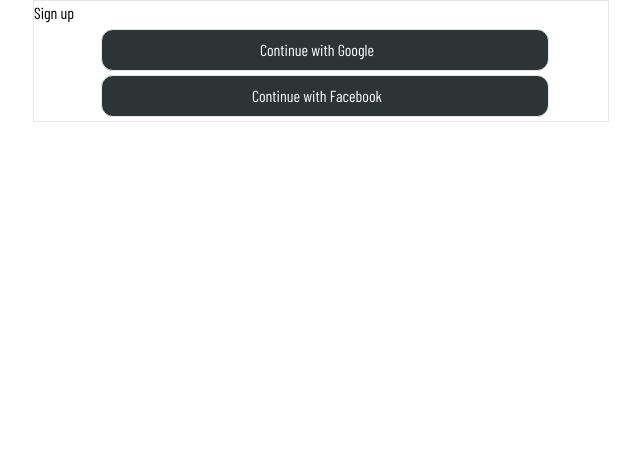
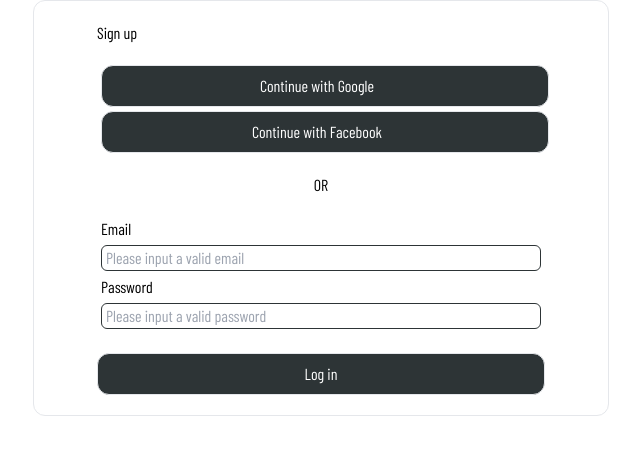
Before and after one commit to mousonin/ecommerce-client, a React (Vite) app: page /user/login in a window 1280 px wide. Shown: the top 454 px of the page, without its empty margins (319-959 px from the left). Built offline with nearby package versions, Linux system fonts and the light colour scheme; no server answers; a web font is replaced by a local one.

Commit message:
refactor code with map

```diff
--- a/src/App.tsx
+++ b/src/App.tsx
@@ -3,13 +3,16 @@
 import Home from "./components/Home";
 import Login from "./components/Auth/Login";
 import Register from "./components/Auth/Register";
+import User from "./components/Home/User";
 
 function App() {
   return (
     <Routes>
-      <Route path="/" element={<Home />}></Route>
-      <Route path="/user/login" element={<Login />} />
-      <Route path="/user/register" element={<Register />} />
+      <Route path="/" element={<Home />}>
+        <Route path="user" element={<User />} />
+      </Route>
+      <Route path="user/login" element={<Login />} />
+      <Route path="user/register" element={<Register />} />
     </Routes>
   );
 }
--- /dev/null
+++ b/src/components/Auth/Account-auth/Login.tsx
@@ -0,0 +1,33 @@
+import styles from "./style.module.scss";
+const LoginAcc = () => {
+  return (
+    <div>
+      <form className="flex flex-col">
+        <label htmlFor="email" className="mx-1">
+          Email
+        </label>
+        <input
+          type="text"
+          placeholder="Please input a valid email"
+          className="outline-none m-1 px-1 rounded-md border-mateColors-0 border-solid border"
+        />
+        <label htmlFor="email" className="mx-1">
+          Password
+        </label>
+        <input
+          type="text"
+          placeholder="Please input a valid password"
+          className="outline-none m-1 px-1 rounded-md border-mateColors-0 border-solid border"
+        />
+        <button
+          type="submit"
+          className={`flex items-center border rounded-xl w-full justify-center p-1 my-5 bg-mateColors-0 ${styles["submit-btn"]}`}
+        >
+          <p className="m-1 text-white">Log in</p>
+        </button>
+      </form>
+    </div>
+  );
+};
+
+export default LoginAcc;
--- /dev/null
+++ b/src/components/Auth/Account-auth/style.module.scss
@@ -0,0 +1,23 @@
+.submit-btn {
+  position: relative;
+  &::after {
+    content: "";
+    position: absolute;
+    top: 0px;
+    left: 0px;
+    width: 0%;
+    height: 100%;
+    background-color: #fff;
+    transition-duration: 0.6s;
+    border-radius: inherit;
+  }
+  &:hover::after {
+    width: 100%;
+  }
+  &:hover p {
+    z-index: 1;
+    color: black;
+    transform: translateX(-4px);
+    transition-duration: 0.6s;
+  }
+}
--- a/src/components/Auth/Login/index.tsx
+++ b/src/components/Auth/Login/index.tsx
@@ -1,28 +1,13 @@
-import { FcGoogle } from "react-icons/fc";
-import { FaFacebookF } from "react-icons/fa";
 import SocialLog from "../Social-log";
+import LoginAcc from "../Account-auth/Login";
 const Login = () => {
   return (
-    <div className="max-w-xl m-auto border rounded-sl">
-      <div>
-        <p>Sign up</p>
+    <div className="max-w-xl m-auto border rounded-xl">
+      <div className="max-w-md m-auto">
+        <p className="my-5">Sign up</p>
         <SocialLog />
-        {/* <div>
-          <p>OR</p>
-        </div>
-        <form action="">
-          <label htmlFor="email">Email</label>
-          <input type="text" name="email" id="email" />
-          <label htmlFor="password">Password</label>
-          <input type="text" name="password" id="password" />
-          <button type="submit">
-            <p>Log in</p>
-          </button>
-          <p>
-            Don't have an account?
-            <span>Sign up</span>
-          </p>
-        </form> */}
+        <span className="text-center block my-5">OR</span>
+        <LoginAcc />
       </div>
     </div>
   );
--- a/src/components/Auth/Logout/index.tsx
+++ b/src/components/Auth/Logout/index.tsx
@@ -1,12 +1,16 @@
 import { auth } from "../../../utils/firebase";
 import { useAuthState } from "react-firebase-hooks/auth";
+import { useParams, useNavigate, Link } from "react-router-dom";
 
 const Logout = () => {
   const [user, loading] = useAuthState(auth);
+  const navigate = useNavigate();
   return (
-    <div>
-      <span>Edit info</span>
-      <span onClick={() => auth.signOut()}>Logout</span>;
+    <div className="absolute w-full text-center shadow-lg flex-col rounded hidden">
+      <span className="p-1 hover:bg-slate-100">Edit info</span>
+      <Link to="/" className="p-1 hover:bg-slate-100">
+        <span onClick={() => auth.signOut()}>Logout</span>
+      </Link>
     </div>
   );
 };
--- a/src/components/Auth/Social-log/index.tsx
+++ b/src/components/Auth/Social-log/index.tsx
@@ -5,46 +5,81 @@
   GoogleAuthProvider,
   signInWithPopup,
   FacebookAuthProvider,
-  updateProfile,
 } from "firebase/auth";
 import { auth } from "../../../utils/firebase";
-import { error } from "console";
+import { useEffect } from "react";
+import { useNavigate } from "react-router-dom";
+import { useAuthState } from "react-firebase-hooks/auth";
 
 const SocialLog = () => {
-  const googleProvider = new GoogleAuthProvider();
+  // const sociaList = [
+  //   {
+  //     funcName: () => GoogleLogin(),
+  //     method: () => new GoogleAuthProvider(),
+  //   },
+  //   {
+  //     funcName: () => FacebookLogin(),
+  //     method: () => new FacebookAuthProvider(),
+  //   },
+  // ];
+
+  // sociaList.map((social) => {
+  //   const {social.funcName} = async () => {
+  //     try {
+  //       const result = await signInWithPopup(auth, social.method());
+  //       console.log(result);
+  //     } catch (err) {
+  //       console.log(err);
+  //     }
+  //   };
+  // });
+
   const GoogleLogin = async () => {
     try {
-      const result = await signInWithPopup(auth, googleProvider);
+      const result = await signInWithPopup(auth, new GoogleAuthProvider());
+      console.log(result);
+    } catch (err) {
+      console.log(err);
+    }
+  };
+  const FacebookLogin = async () => {
+    try {
+      const result = await signInWithPopup(auth, new FacebookAuthProvider());
       console.log(result);
     } catch (err) {
       console.error(err);
     }
   };
-  const facebookProvider = new FacebookAuthProvider();
-  const facebookLogin = async () => {
-    try {
-      const result = await signInWithPopup(auth, facebookProvider);
-      console.log(result);
-    } catch (err) {
-      console.error(err);
-    }
-  };
+  const characters = [
+    {
+      onClick: () => GoogleLogin,
+      pText: "Google",
+      icon: <FcGoogle className="translate-y-3 duration-1000 opacity-0" />,
+    },
+    {
+      onClick: () => FacebookLogin,
+      pText: "Facebook",
+      icon: (
+        <FaFacebookF className="translate-y-3 duration-1000 opacity-0 text-azure-500" />
+      ),
+    },
+  ];
+  const [user, loading] = useAuthState(auth);
+  const navigate = useNavigate();
+  useEffect(() => {
+    if (user) navigate("/");
+  });
   return (
-    <div className="max-w-md m-auto">
-      <button
-        className={`flex items-center border rounded-xl w-full justify-center p-1 m-1 bg-mateColors-0 ${styles["social-log"]}`}
-        onClick={GoogleLogin}
-      >
-        <p className="m-1 text-white">Continue with Google</p>
-        <FcGoogle className="translate-y-3 duration-1000 opacity-0" />
-      </button>
-      <button
-        className={`flex items-center border rounded-xl w-full justify-center p-1 m-1 bg-mateColors-0 ${styles["social-log"]}`}
-        onClick={facebookLogin}
-      >
-        <p className="m-1 text-white">Continue with Facebook</p>
-        <FaFacebookF className="translate-y-3 duration-1000 opacity-0 text-azure-500" />
-      </button>
+    <div>
+      {characters.map((character) => (
+        <button
+          className={`flex items-center border rounded-xl w-full justify-center p-1 m-1 bg-mateColors-0 ${styles["social-log"]}`}
+          onClick={character.onClick()}
+        >
+          <p className="m-1 text-white">Continue with {character.pText}</p>
+          {character.icon}
+        </button>
+      ))}
     </div>
   );
 };
--- a/src/components/Home/Nav/index.tsx
+++ b/src/components/Home/Nav/index.tsx
@@ -3,6 +3,7 @@
 import { useAuthState } from "react-firebase-hooks/auth";
 import { auth } from "../../../utils/firebase";
 import Logout from "../../Auth/Logout";
+import styles from "./style.module.scss";
 
 const index = () => {
   const [user, loading] = useAuthState(auth);
@@ -47,7 +48,7 @@
         <span className="flex items-center border-solid border rounded-lg border-slate-400 p-1 grow  max-w-4xl">
           <CiSearch className="mx-1" />
           <input
-            className="outline-none mx-2 grow"
+            className="outline-none mx-1 grow"
             placeholder="Search"
             type="text"
           />
@@ -62,18 +63,18 @@
             </Link>
           )}
           {user && (
-            <>
-              <Link to="/">
+            <div className={`relative ${styles["d-user-atb"]}`}>
+              <Link to="/user">
                 <button className="m-3 flex items-center">
                   <CiUser className="mx-1" />
                   <p>{user.displayName}</p>
                 </button>
               </Link>
               <Logout />
-            </>
+            </div>
           )}
 
-          <CiHeart className="w-5 h-4 m-3" />
+          <CiHeart className="w-5 h-4 m-3 hover:text-black" />
           <CiBag1 className="w-5 h-4 m-3" />
         </span>
       </div>
--- /dev/null
+++ b/src/components/Home/Nav/style.module.scss
@@ -0,0 +1,5 @@
+.d-user-atb {
+  &:hover div:last-child {
+    display: flex;
+  }
+}
--- a/src/components/Home/Promo/index.tsx
+++ b/src/components/Home/Promo/index.tsx
@@ -10,7 +10,7 @@
             free shipping for order over $50
           </p>
         </div>
-        <span className="text-xs mx-2">Help and FAQs</span>
+        <span className="text-xs mx-1">Help and FAQs</span>
         <div className="outline-none flex items-center">
           <p className="text-xs mx-1 font-medium">EN, $</p>
           <CiPlay1 className="rotate-90 h-2 w-4" />
--- /dev/null
+++ b/src/components/Home/User/index.tsx
@@ -0,0 +1,15 @@
+import { useAuthState } from "react-firebase-hooks/auth";
+import { auth } from "../../../utils/firebase";
+import { useNavigate } from "react-router-dom";
+import { useEffect } from "react";
+
+const User = () => {
+  const [user, loading] = useAuthState(auth);
+  const navigate = useNavigate();
+  useEffect(() => {
+    if (!user) navigate("login");
+  }, []);
+  console.log(user);
+  return <p>Uses info</p>;
+};
+export default User;
--- a/src/components/Home/index.tsx
+++ b/src/components/Home/index.tsx
@@ -1,3 +1,4 @@
+import { Outlet } from "react-router-dom";
 import Nav from "./Nav";
 import Promo from "./Promo";
 
@@ -7,7 +8,7 @@
       <Promo />
       <div className="max-w-screen-xl m-auto">
         <Nav />
-        <main>Content</main>
+        <Outlet />
       </div>
     </>
   );
```
